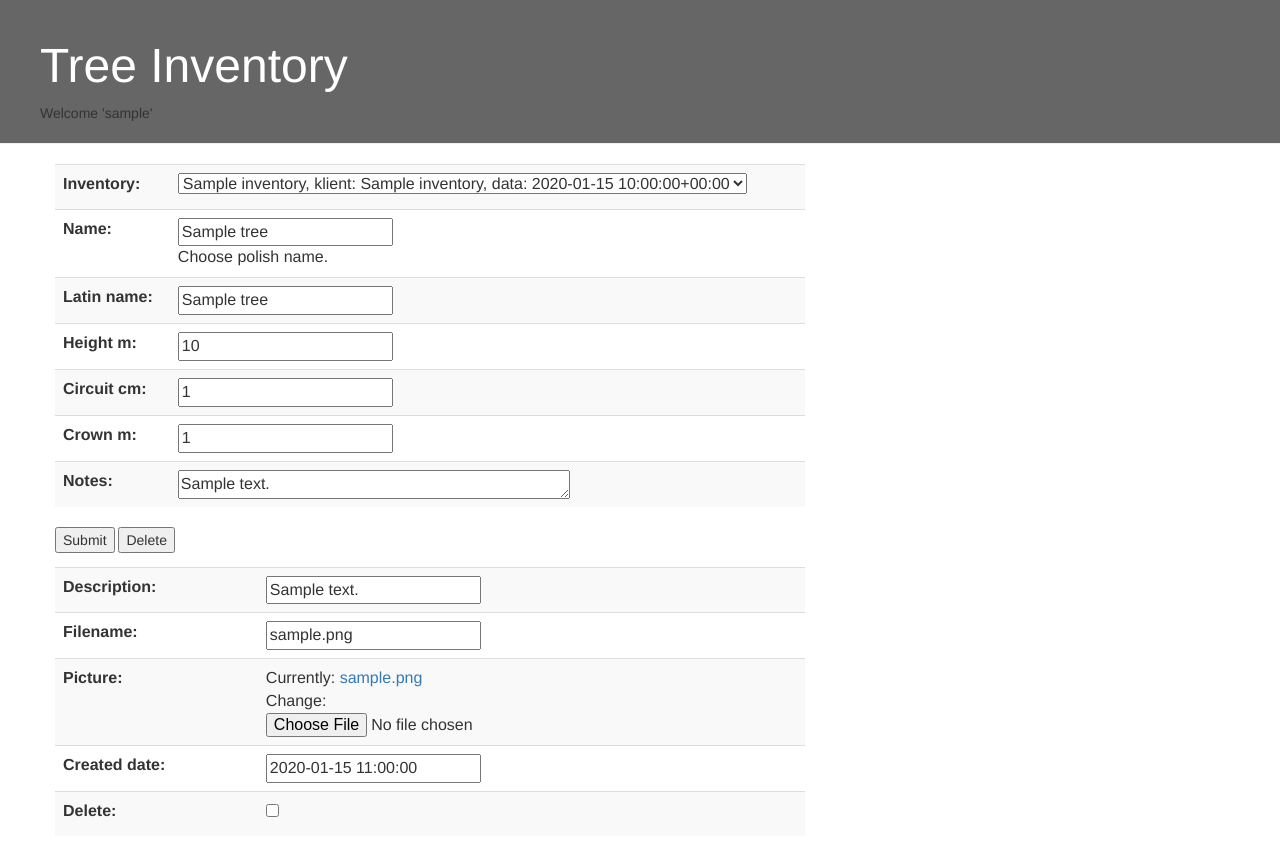
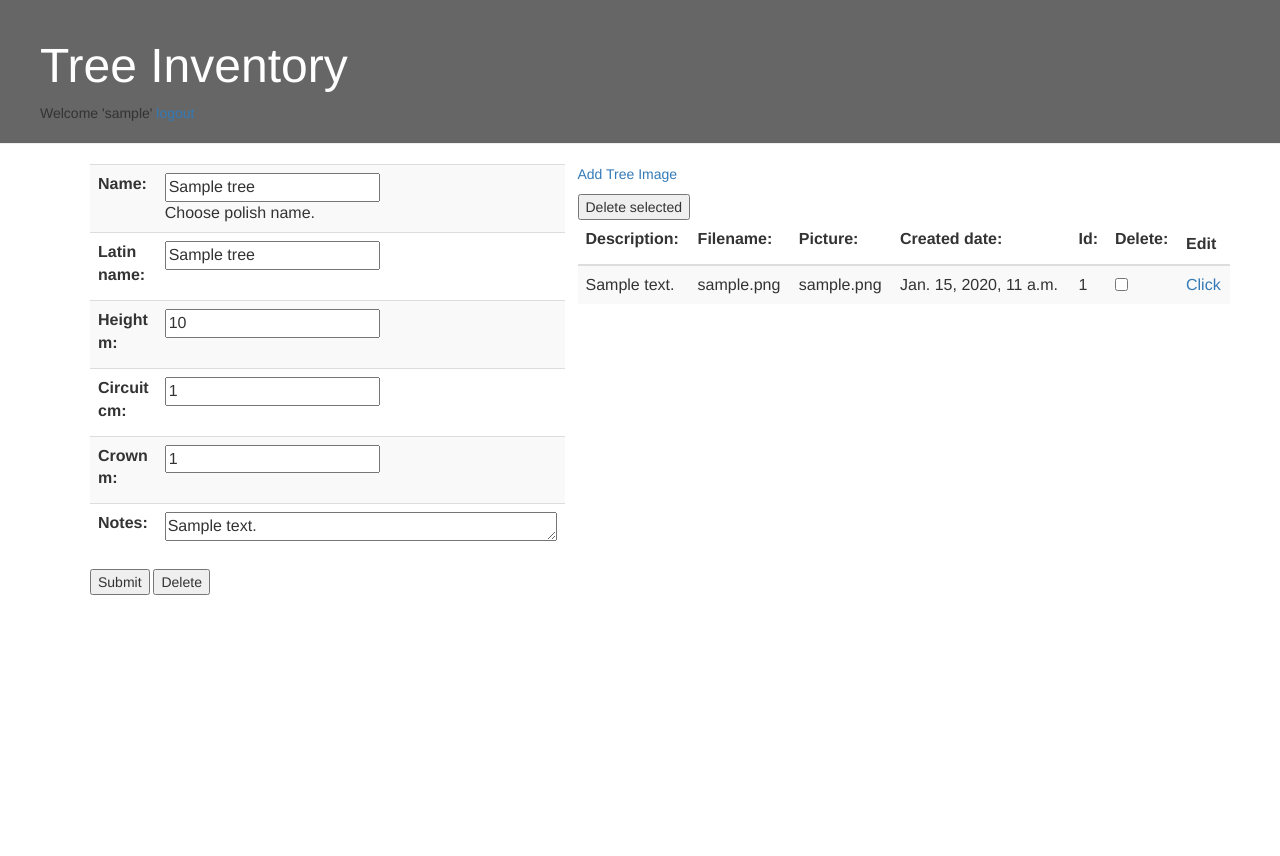
Before and after one commit to arychter86/proprii_inventory, a Django app: page /inventory/1/tree/1/ in a window 1280 px wide. After the commit the page ends 595 px from the top, so only its background shows below. Run offline with Django 3.2, Linux system fonts and the light colour scheme; a user stored in the database is signed in; tables that the repository leaves empty hold one stand-in row (values such as "Sample post"); some libraries are stand-ins or nearby versions.

Commit message:
all views as CBV login and logut ready

```diff
--- a/inventory/models.py
+++ b/inventory/models.py
@@ -15,7 +15,7 @@ class Inventory(models.Model):
     client_name = models.CharField(max_length=200)
 
     def __str__(self):
-        return self.name + ", klient: " + self.client_name + ", data: " + str(self.created_date)
+        return str(self.id) + "_" +self.name + ", klient: " + self.client_name + ", data: " + str(self.created_date)
 
 class InventoryForm(forms.ModelForm):
     class Meta:
@@ -46,7 +46,7 @@ class Tree(models.Model):
             default=timezone.now)
 
     def __str__(self):
-        return self.name + " " + self.notes
+        return str(self.id) + "_" + self.name + "____" + str(self.created_date)
 
 class TreeForm(forms.ModelForm):
     def __init__(self, *args, **kwargs):
@@ -57,7 +57,7 @@ class TreeForm(forms.ModelForm):
 
     class Meta:
         model = Tree
-        fields = ['id','inventory','name', 'latin_name', 'height_m', 'circuit_cm', 'crown_m', 'notes']
+        fields = ['id','name', 'latin_name', 'height_m', 'circuit_cm', 'crown_m', 'notes']
         labels = {
             'name': _('Name'),
         }
--- a/inventory/templates/inventory/base.html
+++ b/inventory/templates/inventory/base.html
@@ -12,14 +12,13 @@
           {% if request.user.is_authenticated %}
             Welcome '{{ request.user.username }}'
           {% endif %}
+          <a href="/logout">logout</a>
       </div>
-      <div class="content container">
-          <div class="row">
-              <div class="col-md-8">
+      <div class="content">
+
               {% block content %}
               {% endblock %}
-              </div>
-          </div>
+
       </div>
     </body>
 </html>
--- a/inventory/templates/inventory/tree.html
+++ b/inventory/templates/inventory/tree.html
@@ -1,5 +1,9 @@
 {% extends 'inventory/base.html' %}
 {% block content %}
+<div class="container">
+  <div class="row">
+    <div class="col-sm-5">
+
       <form action="/inventory/{{id}}/tree/{{id_t}}/" method="post">
             {% csrf_token %}
 
@@ -9,11 +13,51 @@
             <input type="submit" name="tree" value="Submit" />
             <input type="submit" name="delete" value="Delete"/>
       </form>
-  <form action="" method="post">
+    </div>
+    <div class="col-sm-7">
+      <p><a href="/inventory/{{id}}/tree/{{id_t}}/img/add/" class="">Add Tree Image</a></p>
+      {% if formset.forms %}
+        <form action="/inventory/{{id}}/tree/{{id_t}}/" method="post">
+          <input type="submit" name="treeimg" value="Delete selected" />
+
+            {% csrf_token %}
+            {{ formset.management_form }}
             <table class="table table-striped">
-    {{ formset.management_form }}
-    {{ formset.as_table }}
+
+                    {% for form in formset.forms %}
+                        {% if forloop.first %}
+                          <thead>
+                            {% for field in form  %}
+                                <th>{{ field.label_tag }}</th>
+                            {% endfor %}
+                                <th>Edit</th>
+                          </thead>
+                        <tbody>
+                        {% endif %}
+                        <tr>
+                            {% for field in form %}
+                                <td class="fieldWrapper">
+                                  {% if forloop.last %}
+                                    {{ field }}
+                                  {% else %}
+                                    {{ field.value }}
+                                    {{ field.as_hidden }}
+                                  {% endif %}
+                                </td>
+                            {% endfor %}
+                            {% for hidden in form.hidden_fields %}
+                              {{ hidden }}
+                            {% endfor %}
+                            <td><a href="/inventory/{{id}}/tree/{{id_t}}/img/{{form.id.value}}/"> Click </a></td>
+                        </tr>
+                    {% endfor %}
+                </tbody>
             </table>
         </form>
-
+      {% else %}
+        <p>No images to show</p>
+      {% endif %}
+    </div>
+  </div>
+</div>
 {% endblock content %}
--- a/inventory/urls.py
+++ b/inventory/urls.py
@@ -14,17 +14,22 @@ Including another URLconf
     2. Add a URL to urlpatterns:  url(r'^blog/', include('blog.urls'))
 """
 from django.conf.urls import url
+from django.contrib.auth.decorators import login_required, permission_required
 from . import views
-from inventory.views import TreeView
+from inventory.views import TreeView, InventoryView, InventoryList
 from django.conf import settings
 from django.contrib.auth import views as auth_views
+from django.conf.urls import include
 # ... your normal urlpatterns here
 
 urlpatterns = [
-     url(r'^$', views.inv_list, name='inv_list'),
-     url(r'^inventory/(?P<id>[0-9]+)/$', views.inventory),
+     url(r'^$', login_required(InventoryList.as_view())),
+     url(r'^inventory/(?P<id>[0-9]+)/$', login_required(InventoryView.as_view())),
+     url(r'^inventory/add/$', login_required(InventoryView.as_view())),
+     url(r'^logout/$', auth_views.logout, {'next_page': '/'}, name='auth_logout'),
      url(r'^login/$', auth_views.login, name='login'),
-     url(r'^inventory/(?P<id>[0-9]+)/tree/(?P<id_t>[0-9]+)/$', TreeView.as_view()),
-     url(r'^inventory/(?P<id>[0-9]+)/tree/$', TreeView.as_view()),
-     url(r'^inventory/(?P<id>[0-9]+)/tree/add/$', TreeView.as_view()),
+     url('^', include('django.contrib.auth.urls')),
+     url(r'^inventory/(?P<id>[0-9]+)/tree/(?P<id_t>[0-9]+)/$', login_required(TreeView.as_view())),
+     url(r'^inventory/(?P<id>[0-9]+)/tree/$', login_required(TreeView.as_view())),
+     url(r'^inventory/(?P<id>[0-9]+)/tree/add/$', login_required(TreeView.as_view())),
 ]
--- a/inventory/views.py
+++ b/inventory/views.py
@@ -1,43 +1,59 @@
-from django.shortcuts import render
+from django.shortcuts import render, get_list_or_404, get_object_or_404
 from django.views.generic import View
 from django.contrib.auth.decorators import login_required
+from django.contrib.auth import logout
 from .models import Inventory, InventoryForm, Tree, TreeForm, TreeImage, TreeImageForm
 from django.forms import modelformset_factory
 from django.http import HttpResponseRedirect
 # Create your views here.
 
-@login_required(login_url='/login/')
-def inv_list(request):
-    inventorys = Inventory.objects.all()
-    return render(request, 'inventory/inv_list.html', {'inventorys':inventorys})
+class InventoryList(View):
+    template_name = "inventory/inv_list.html"
 
-@login_required(login_url='/login/')
-def inventory(request,id):
+    def get(self, request, *args, **kwargs):
+        if request.user.is_authenticated():
+            user = request.user
+        inventorys = Inventory.objects.filter(author=user)
+        return render(request, 'inventory/inv_list.html', {'inventorys':inventorys})
 
-    username = None
-    if request.user.is_authenticated():
-        username = request.user.username
+class InventoryView(View):
+    template_name = "inventory/inventory.html"
 
-    try:
-        inv_obj = Inventory.objects.get(id=id)
-    except Inventory.DoesNotExist:
-        inv_obj = Inventory()
+    def get(self, request, *args, **kwargs):
+        if request.user.is_authenticated():
+            user = request.user
 
-    TreeFormSet = modelformset_factory(Tree, TreeForm,extra=0, can_delete=True)
-    formset = TreeFormSet(queryset=Tree.objects.filter(inventory = inv_obj ))
+        if 'id' in kwargs:
+            id = kwargs.get('id')
+            queryset = Inventory.objects.filter(author=user)
+            inv_obj = get_object_or_404(queryset, pk=id)
+        else:
+            inv_obj = Inventory()
+            setattr(inv_obj, 'author', user)
+            id = 0
 
-    if request.method == 'POST':
+        TreeFormSet = modelformset_factory(Tree, TreeForm,extra=0, can_delete=True)
+        formset = TreeFormSet(queryset=Tree.objects.filter(inventory = inv_obj ))
+        try:
+            form = InventoryForm(instance=inv_obj)
+        except Inventory.DoesNotExist:
+            form =  InventoryForm()
 
-        if inv_obj != None:
-            form = InventoryForm(request.POST, request.FILES, instance=inv_obj)
-        else:
-            form = InventoryForm(request.POST, request.FILES)
-            print(form.instance.id)
-            id = form.instance.id
+        return render(request, 'inventory/inventory.html', {'form': form,'formset':formset,'id':id})
+
+    def post(self, request, *args, **kwargs):
+        if request.user.is_authenticated():
+            user = request.user
+        if 'id' in kwargs:
+            id = kwargs.get('id')
+            if id != '0':
+                queryset = Inventory.objects.filter(author=user)
+                inv_obj = get_object_or_404(queryset, pk=id)
+                form = InventoryForm(request.POST, request.FILES, instance=inv_obj)
+            else:
+                form = InventoryForm(request.POST, request.FILES)
 
         if 'trees' in request.POST:
-            TreeFormSet = modelformset_factory(Tree, TreeForm, extra=0, can_delete=True)
-            formset = TreeFormSet(request.POST, request.FILES)
             print(request.POST)
             if formset.is_valid():
                 instances = formset.save(commit=False)
@@ -57,17 +73,22 @@ def inventory(request,id):
                 form.save()
                 # do something
                 id = form.instance.id
-                print('Inventory Data Saved')
+                inv_obj = form.instance
+                print('Inventory Data Saved',form.instance)
             else:
+
                 print('Problem with saving', form.errors)
 
-    try:
-        form = InventoryForm(instance=inv_obj)
+        try:
+            form = InventoryForm(instance=inv_obj)
+            TreeFormSet = modelformset_factory(Tree, TreeForm, extra=0, can_delete=True)
+            formset = TreeFormSet(queryset=Tree.objects.filter(inventory = inv_obj ))
+        except Inventory.DoesNotExist:
+            form =  InventoryForm()
 
-    except Inventory.DoesNotExist:
-        form =  InventoryForm()
+        return render(request, 'inventory/inventory.html', {'form': form,'formset':formset,'id':id})
 
-    return render(request, 'inventory/inventory.html', {'form': form,'formset':formset,'id':id})
+
 
 
 class TreeView(View):
@@ -79,52 +100,67 @@ class TreeView(View):
         if request.user.is_authenticated():
             username = request.user.username
         TreeImageFormSet = modelformset_factory(TreeImage, TreeImageForm, extra=0, can_delete=True)
-        if 'id' in kwargs:
+
+        if 'id_t' in kwargs and 'id' in kwargs:
             id = kwargs.get('id')
-        if 'id_t' in kwargs:
             id_t = kwargs.get('id_t')
-            tree_obj=Tree.objects.filter(id=id_t)
-            if tree_obj.count() > 0:
-                tree_obj = Tree.objects.get(id=id_t)
-                #retrieve images for tree_obj
-                t_imgs = TreeImage.objects.filter(tree = tree_obj)
-            else:
-                tree_obj = Tree()
-                #set inventory, there are no trees yet
-                setattr(tree_obj, 'inventory', Inventory.objects.get(id=id))
-        else:
+            inv_obj = get_object_or_404(Inventory, pk=id)
+
+            queryset = Tree.objects.filter(inventory=inv_obj)
+            tree_obj = get_object_or_404(queryset, pk=id_t)
+
+            t_imgs = TreeImage.objects.filter(tree = tree_obj)
+
+        elif 'id' in kwargs:
+            id = kwargs.get('id')
+            inv_obj = get_object_or_404(Inventory, pk=id)
             id_t = 0;
             tree_obj = Tree()
             setattr(tree_obj, 'inventory', Inventory.objects.get(id=id))
+        else:
+            raise Http404("Missing inventory id.")
 
         form = TreeForm(instance=tree_obj)
-        formset = TreeImageFormSet(queryset=t_imgs)
-        return render(request, self.template_name, {'form': form,'formset':formset,'id':id,'id_t':id_t})
+        if 't_imgs' in locals():
+            formset = TreeImageFormSet(queryset=t_imgs)
+        else:
+            formset = TreeImageFormSet(queryset=TreeImage.objects.none())
+            print('Test')
+
+        return render(request, self.template_name, {'form': form,'formset':formset,'inventory':inv_obj,'id':id,'id_t':id_t})
 
     def post(self, request, *args, **kwargs):
         id = kwargs.get('id')
 
-        if 'id_t' in kwargs:
+        if 'id_t' in kwargs and 'id' in kwargs:
+            id = kwargs.get('id')
             id_t = kwargs.get('id_t')
+            inv_obj = get_object_or_404(Inventory, pk=id)
             if id_t != '0':
-                tree_obj = Tree.objects.get(id=id_t)
+                queryset = Tree.objects.filter(inventory=inv_obj)
+                tree_obj = get_object_or_404(queryset, pk=id_t)
                 form = TreeForm(request.POST, request.FILES,instance=tree_obj)
             else:
+                print('Adding new TREE for INVENTORY:',inv_obj)
                 form = TreeForm(request.POST, request.FILES)
-        else:
-            form = TreeForm(request.POST, request.FILES)
+                setattr(form.instance, 'inventory', inv_obj)
 
-        setattr(form.instance, 'inventory', Inventory.objects.get(id=id))
+            if form.is_valid():
+                # <process form cleaned data>
+                tree_obj = form.save(commit=False)
+                tree_obj.inventory =  Inventory.objects.get(id=id)
+                tree_obj.save()
+            else:
+                raise Http404("Tree formset not valid.")
 
-        if 'delete' in request.POST:
-            tree_obj.delete()
-            return HttpResponseRedirect('/inventory/'+id)
+            t_imgs = TreeImage.objects.filter(tree = tree_obj)
 
-        if form.is_valid():
-            # <process form cleaned data>
-            instance = form.save(commit=False)
-            instance.inventory =  Inventory.objects.get(id=id)
-            instance.save()
-            print("Tree saved",instance)
-            form = TreeForm(instance=instance)
-        return HttpResponseRedirect('/inventory/'+id+'/tree/'+str(instance.id)+'/')
+            if 'delete' in request.POST:
+                tree_obj.delete()
+                return HttpResponseRedirect('/inventory/'+id)
+
+
+            print("INVENTORY:",inv_obj,"TREE saved:",tree_obj)
+            form = TreeForm(instance=tree_obj)
+
+        return HttpResponseRedirect('/inventory/'+id+'/tree/'+str(tree_obj.id)+'/')
```
Also changed, not shown: inventory/templates/inventory/inventory.html (+15 -3 lines). Lines whose indentation alone changed are shown as unchanged.
